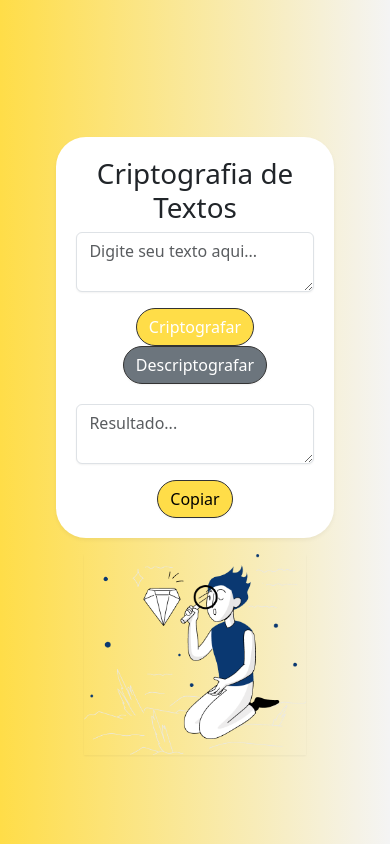
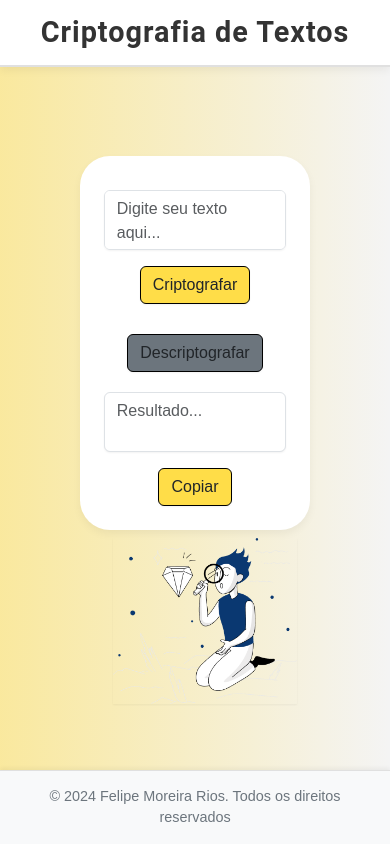
Before and after one commit to LipeLacross/Decoder-Challenge, a website built with webpack: page index.html in a window 390 px wide. Built offline with nearby package versions, Linux system fonts and the light colour scheme.

Commit message:
Responsividade, estilização

```diff
--- a/css/style.css
+++ b/css/style.css
@@ -3,8 +3,11 @@
   --color-dark: #333333;
   --color-secondary: #6c757d;
   --color-light: #e0e0e0;
+  --color-border: #000000;
   --shadow-light: rgba(0, 0, 0, 0.05);
   --shadow-dark: rgba(0, 0, 0, 0.15);
+  --footer-bg: #f8f9fa;
+  --footer-text: #6c757d;
 }
 
 * {
@@ -16,19 +19,59 @@
 body {
   font-family: Arial, sans-serif;
   background: linear-gradient(to right, var(--color-primary), #f4f4f4);
+  background-size: 200% 100%;
   display: flex;
-  justify-content: center;
-  align-items: center;
+  flex-direction: column;
+  justify-content: space-between;
   height: 100vh;
   margin: 0;
+  animation: backgroundAnimation 10s ease-in-out infinite;
 }
 
-.container {
-  display: flex;
-  justify-content: center;
-  align-items: center;
+@keyframes backgroundAnimation {
+  0% { background-position: 0% 0%; }
+  50% { background-position: 100% 0%; }
+  100% { background-position: 0% 0%; }
+}
+
+header {
+  background-color: white;
+  width: 100%;
+  padding: 15px 20px;
+  box-shadow: 0 4px 8px var(--shadow-light);
+  text-align: center;
+  animation: slideIn 0.5s ease-out;
+  position: fixed;
+  top: 0;
+  left: 0;
+  z-index: 1000;
+  border-bottom: 2px solid var(--color-light);
+}
+
+header h1 {
+  color: var(--color-dark);
+  margin: 0;
+  font-size: 1.8em;
+  font-family: 'Roboto', sans-serif;
+  font-weight: 700;
+  letter-spacing: 1px;
+}
+
+@keyframes slideIn {
+  from { transform: translateY(-100%); opacity: 0; }
+  to { transform: translateY(0); opacity: 1; }
+}
+
+main.container {
   width: 100%;
   max-width: 80%;
+  margin-top: 80px; /* Ajusta o espaço para o cabeçalho fixo */
+  animation: containerAnimation 1s ease-in-out;
+}
+
+@keyframes containerAnimation {
+  from { opacity: 0; }
+  to { opacity: 1; }
 }
 
 .content-wrapper {
@@ -37,21 +80,27 @@ body {
   align-items: flex-start;
   width: 100%;
   max-width: 80%;
+  animation: contentWrapperAnimation 1s ease-in-out;
+}
+
+@keyframes contentWrapperAnimation {
+  from { opacity: 0; }
+  to { opacity: 1; }
 }
 
 .content {
   flex: 1;
   text-align: center;
-  box-shadow: 0 2px 4px var(--shadow-light);
+  box-shadow: 0 4px 8px var(--shadow-light);
   padding: 20px;
   border-radius: 30px;
   background-color: white;
-  animation: fadeIn 1s ease-in-out;
+  animation: contentAnimation 1s ease-in-out;
 }
 
-@keyframes fadeIn {
-  from { opacity: 0; }
-  to { opacity: 1; }
+@keyframes contentAnimation {
+  from { transform: scale(0.95); opacity: 0; }
+  to { transform: scale(1); opacity: 1; }
 }
 
 #unique-image {
@@ -60,29 +109,29 @@ body {
   margin-left: 20px;
   transition: transform 0.3s ease-in-out, box-shadow 0.3s ease-in-out;
   box-shadow: 0 1px 2px var(--shadow-light);
+  animation: imageAnimation 1s ease-in-out;
 }
 
-h1 {
-  color: var(--color-dark);
-  margin-top: 20px;
-  animation: slideIn 0.5s ease-out;
-}
-
-@keyframes slideIn {
-  from { transform: translateY(-20px); opacity: 0; }
-  to { transform: translateY(0); opacity: 1; }
+@keyframes imageAnimation {
+  from { transform: scale(0.95); opacity: 0; }
+  to { transform: scale(1); opacity: 1; }
 }
 
 textarea {
   width: 100%;
-  height: 100px;
   margin: 10px 0;
   padding: 20px;
-  border: 1px solid var(--color-light);
+  border: 1px solid var(--color-border);
   border-radius: 4px;
   resize: none;
   box-shadow: 0 1px 2px var(--shadow-light);
   transition: box-shadow 0.3s ease-in-out, transform 0.3s ease-in-out;
+  animation: textareaAnimation 1s ease-in-out;
+}
+
+@keyframes textareaAnimation {
+  from { transform: scale(0.95); opacity: 0; }
+  to { transform: scale(1); opacity: 1; }
 }
 
 textarea:focus {
@@ -93,56 +142,75 @@ textarea:focus {
 
 button {
   padding: 10px 20px;
-  border: none;
+  border: 1px solid var(--color-border);
   border-radius: 40px;
   color: white;
   cursor: pointer;
   transition: background-color 0.3s, box-shadow 0.3s, transform 0.3s;
   box-shadow: 0 1px 2px var(--shadow-light);
+  animation: buttonAnimation 0.5s ease-in-out;
+}
+
+@keyframes buttonAnimation {
+  from { transform: scale(0.95); opacity: 0; }
+  to { transform: scale(1); opacity: 1; }
 }
 
 #encrypt-btn {
   background-color: var(--color-primary);
-  border: 1px solid var(--color-dark);
-  border-radius: 40px;
+  border-color: var(--color-border);
 }
 
 #encrypt-btn:hover {
   background-color: #e0c757;
-  box-shadow: 0 2px 4px var(--shadow-dark);
-  transform: translateY(-2px);
+  transform: translateY(-3px);
 }
 
 #copy-btn {
   background-color: var(--color-primary);
-  border: 1px solid var(--color-dark);
-  border-radius: 40px;
+  border-color: var(--color-border);
 }
 
 #copy-btn:hover {
   background-color: #e0c757;
-  box-shadow: 0 2px 4px var(--shadow-dark);
-  transform: translateY(-2px);
+  transform: translateY(-3px);
 }
 
 #decrypt-btn {
   background-color: var(--color-secondary);
-  border: 1px solid var(--color-dark);
-  border-radius: 40px;
+  border-color: var(--color-border);
 }
 
 #decrypt-btn:hover {
   background-color: #5a6268;
-  box-shadow: 0 2px 4px var(--shadow-dark);
-  transform: translateY(-2px);
+  transform: translateY(-3px);
 }
 
 #output-text {
   margin-top: 20px;
 }
 
+footer {
+  background-color: var(--footer-bg);
+  padding: 15px;
+  text-align: center;
+  border-top: 1px solid var(--color-light);
+  box-shadow: 0 -2px 4px var(--shadow-light);
+  animation: fadeIn 0.5s ease-in-out;
+}
+
+@keyframes fadeIn {
+  from { opacity: 0; }
+  to { opacity: 1; }
+}
+
+footer p {
+  color: var(--footer-text);
+  margin: 0;
+  font-size: 0.9em;
+}
+
 /* Media Queries for Responsiveness */
-
 @media (max-width: 1200px) {
   .container {
     max-width: 90%;
@@ -155,7 +223,7 @@ button {
 
   #unique-image {
     width: 50%;
-    margin-left: 0;
+    margin-top: 0.5rem;
   }
 }
 
@@ -166,29 +234,28 @@ button {
 
   #unique-image {
     width: 70%;
-    margin-top: 1rem;
   }
 
   textarea {
     height: 80px;
   }
-
-  button {
-    padding: 8px 16px;
-  }
 }
 
 @media (max-width: 480px) {
+  .content {
+    margin-top: 10px;
+  }
+
   #unique-image {
     width: 80%;
+    margin-top: 0.5rem;
+  }
+
+  #decrypt-btn {
+    margin-top: 30px;
   }
 
   textarea {
     height: 60px;
   }
-
-  button {
-    padding: 6px 12px;
-    font-size: 14px;
-  }
 }
--- a/index.html
+++ b/index.html
@@ -1,55 +1,37 @@
 <!doctype html>
-<html class="no-js" lang="">
-
+<html lang="en">
 <head>
   <meta charset="utf-8">
   <meta name="viewport" content="width=device-width, initial-scale=1">
   <title>Criptografia de Textos</title>
+  <link href="https://cdn.jsdelivr.net/npm/bootstrap@5.3.3/dist/css/bootstrap.min.css" rel="stylesheet" integrity="sha384-QWTKZyjpPEjISv5WaRU9OFeRpok6YctnYmDr5pNlyT2bRjXh0JMhjY6hW+ALEwIH" crossorigin="anonymous">
   <link rel="stylesheet" href="css/style.css">
-  <link href="https://cdn.jsdelivr.net/npm/bootstrap@5.3.3/dist/css/bootstrap.min.css" rel="stylesheet" integrity="sha384-QWTKZyjpPEjISv5WaRU9OFeRpok6YctnYmDr5pNlyT2bRjXh0JMhjY6hW+ALEwIH" crossorigin="anonymous">
-  <meta name="description" content="">
-  <meta property="og:title" content="">
-  <meta property="og:type" content="">
-  <meta property="og:url" content="">
-  <meta property="og:image" content="">
-  <meta property="og:image:alt" content="">
+</head>
+<body>
+<header>
+  <h1>Criptografia de Textos</h1>
+</header>
 
-  <link rel="icon" href="/favicon.ico" sizes="any">
-  <link rel="icon" href="/icon.svg" type="image/svg+xml">
-  <link rel="apple-touch-icon" href="icon.png">
-  <link rel="manifest" href="site.webmanifest">
-  <meta name="theme-color" content="#fafafa">
-  <style>
-    /* CSS incluído aqui para simplificação */
-  </style>
-</head>
+<main class="container d-flex justify-content-center align-items-center flex-column vh-100">
+  <div class="content-wrapper text-center">
+    <div class="content p-4">
+      <textarea class="form-control mb-3" id="input-text" placeholder="Digite seu texto aqui..." rows="3"></textarea>
+      <div class="mb-3">
+        <button class="btn" id="encrypt-btn">Criptografar</button>
+        <button class="btn" id="decrypt-btn">Descriptografar</button>
+      </div>
+      <textarea class="form-control mb-3" id="output-text" placeholder="Resultado..." rows="3" readonly></textarea>
+      <button class="btn" id="copy-btn">Copiar</button>
+    </div>
+    <img id="unique-image" src="/img/High%20quality%20products%201%201.png" alt="Imagem">
+  </div>
+</main>
 
-<body>
-
-<div class="container mt-5">
-  <div class="content-wrapper">
-    <div class="content">
-      <h1 class="text-center">Criptografia de Textos</h1>
-      <div class="mb-3">
-        <textarea class="form-control" id="input-text" placeholder="Digite seu texto aqui..." rows="3"></textarea>
-      </div>
-      <div class="text-center mb-3">
-        <button class="btn btn-primary mx-2" id="encrypt-btn">Criptografar</button>
-        <button class="btn btn-secondary mx-2" id="decrypt-btn">Descriptografar</button>
-      </div>
-      <div class="mb-3">
-        <textarea class="form-control" id="output-text" placeholder="Resultado..." rows="3" readonly></textarea>
-      </div>
-      <div class="text-center">
-        <button class="btn btn-info" id="copy-btn">Copiar</button>
-      </div>
-    </div>
-    <img id="unique-image" src="/img/High%20quality%20products%201%201.png" alt="">
-  </div>
-</div>
+<footer>
+  <p>&copy; 2024 Felipe Moreira Rios. Todos os direitos reservados</p>
+</footer>
 
 <script src="https://cdn.jsdelivr.net/npm/bootstrap@5.3.3/dist/js/bootstrap.bundle.min.js" integrity="sha384-QWTKZyjpPEjISv5WaRU9OFeRpok6YctnYmDr5pNlyT2bRjXh0JMhjY6hW+ALEwIH" crossorigin="anonymous"></script>
 <script src="js/app.js"></script>
 </body>
-
 </html>
--- a/js/app.js
+++ b/js/app.js
@@ -1,33 +1,18 @@
-// Mapeamento das chaves de criptografia
-const encryptionKeys = {
-  'e': 'enter',
-  'i': 'imes',
-  'a': 'ai',
-  'o': 'ober',
-  'u': 'ufat'
-};
+const encryptionKeys = { 'e': 'enter', 'i': 'imes', 'a': 'ai', 'o': 'ober', 'u': 'ufat' };
+const decryptionKeys = Object.fromEntries(Object.entries(encryptionKeys).map(([key, value]) => [value, key]));
 
-// Inverso das chaves de criptografia para descriptografia
-const decryptionKeys = Object.fromEntries(
-  Object.entries(encryptionKeys).map(([key, value]) => [value, key])
-);
-
-// Função para criptografar texto
 function encrypt(text) {
   return text.replace(/[eioua]/g, match => encryptionKeys[match]);
 }
 
-// Função para descriptografar texto
 function decrypt(text) {
   return text.replace(/(enter|imes|ai|ober|ufat)/g, match => decryptionKeys[match]);
 }
 
-// Função para copiar texto para a área de transferência
 function copyToClipboard(text) {
-  navigator.clipboard.writeText(text)
+  navigator.clipboard.writeText(text);
 }
 
-// Manipuladores de eventos para os botões
 document.getElementById('encrypt-btn').addEventListener('click', () => {
   const inputText = document.getElementById('input-text').value;
   const encryptedText = encrypt(inputText);
```
Also changed, not shown: 404.html (+2 -17 lines), README.md, favicon.ico, 1 other file.
